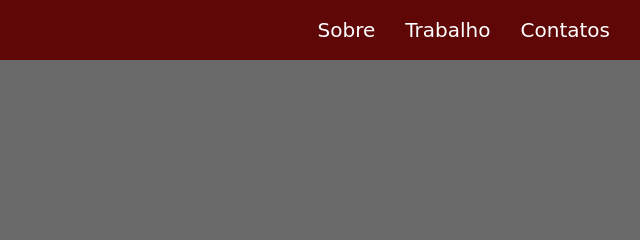
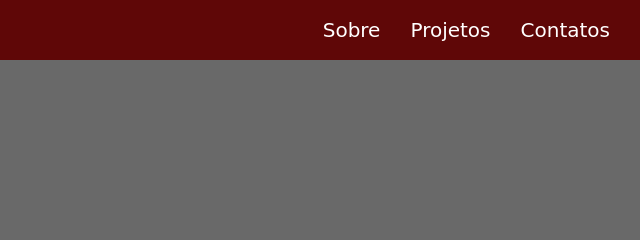
Before and after one commit to muriloviscondi/muriloviscondi.github.io, a plain HTML site: page index.html in a window 1280 px wide. Shown: the top 240 px of the page, 640-1280 px from the left. Drawn offline with Linux system fonts and the light colour scheme; a web font is replaced by a local one.

Commit message:
Update index.html

```diff
--- a/index.html
+++ b/index.html
@@ -15,7 +15,7 @@
         <a class="nav-link" href="#welcome-section">Sobre</a>
       </li>
       <li class="nav-item">
-        <a class="nav-link" href="#projects">Trabalho</a>
+        <a class="nav-link" href="#projects">Projetos</a>
       </li>
       <li class="nav-item">
         <a class="nav-link" href="#contact">Contatos</a>
```
